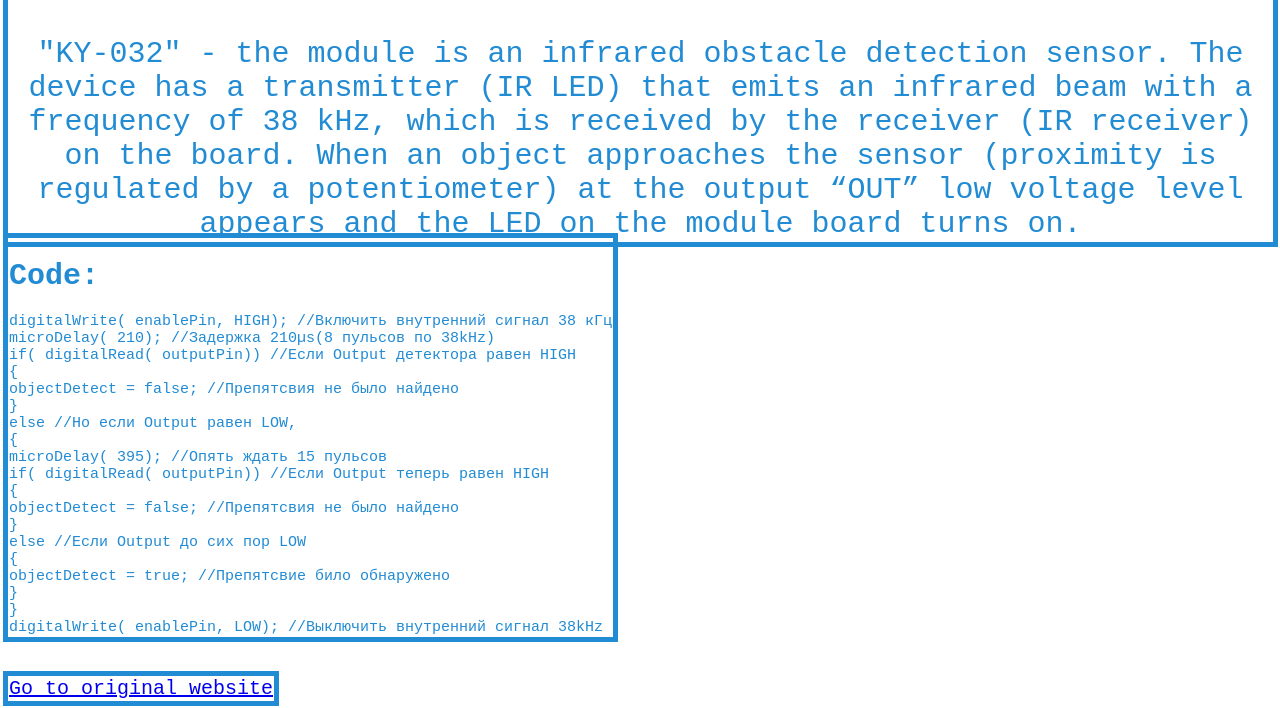
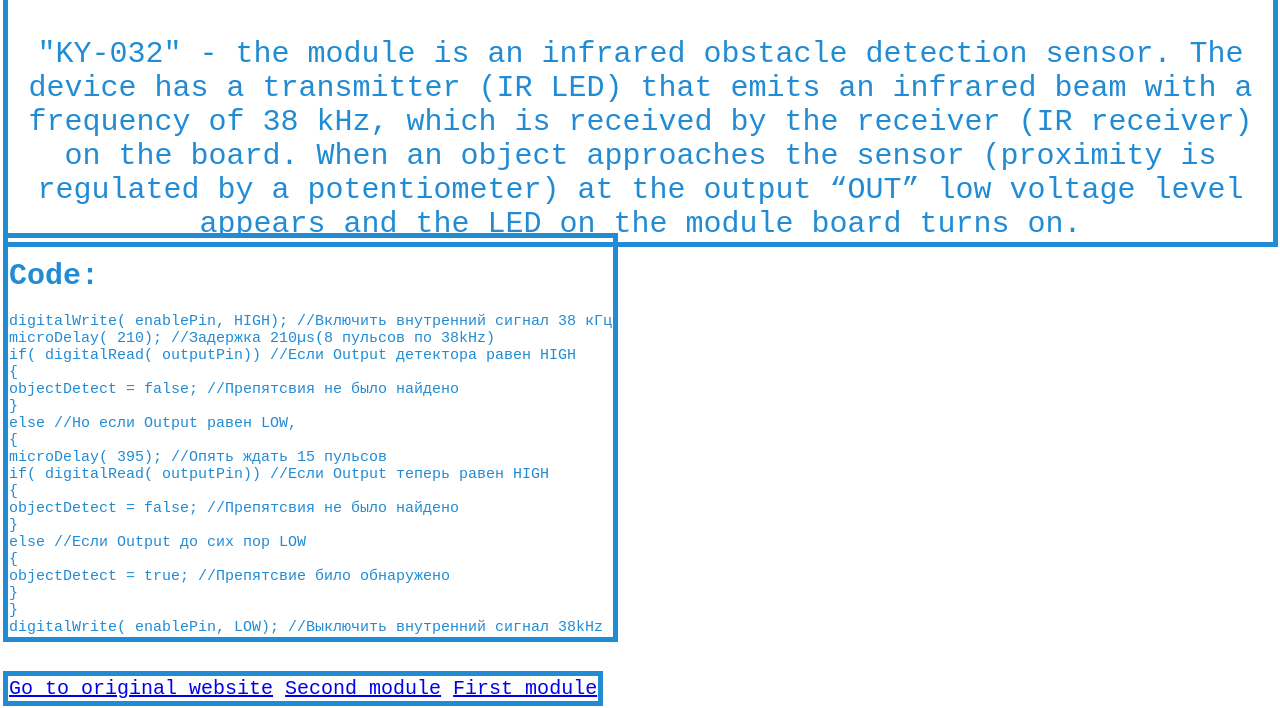
Before and after one commit to gruge/Arduino3, a plain HTML site: page index.html in a window 1280 px wide. Shown: the part 749-1457 px from the top of the page. Drawn offline with Linux system fonts and the light colour scheme.

Commit message:
Update index.html

```diff
--- a/index.html
+++ b/index.html
@@ -58,6 +58,8 @@
 	<tr>
 	<td>
 		<a href="http://scrumpoker.eu/arduino/avoidanceSensor.php">Go to original website</a>
+		<a href="https://gruge.github.io/Arduino2/">Second module</a>
+		<a href="https://gruge.github.io/Arduino1/">First module</a>
 	</td>
 	</tr>
 	</table>
```
